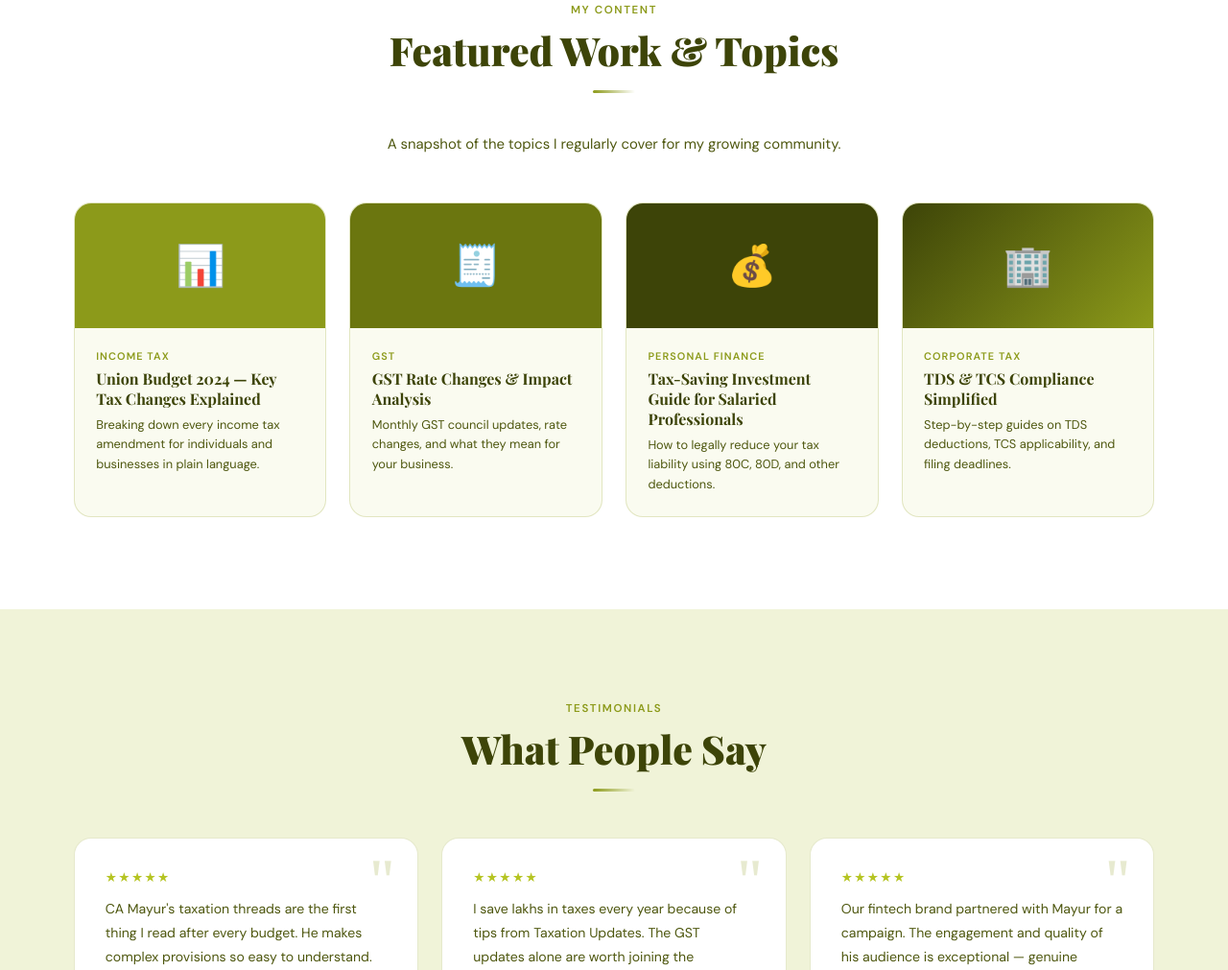
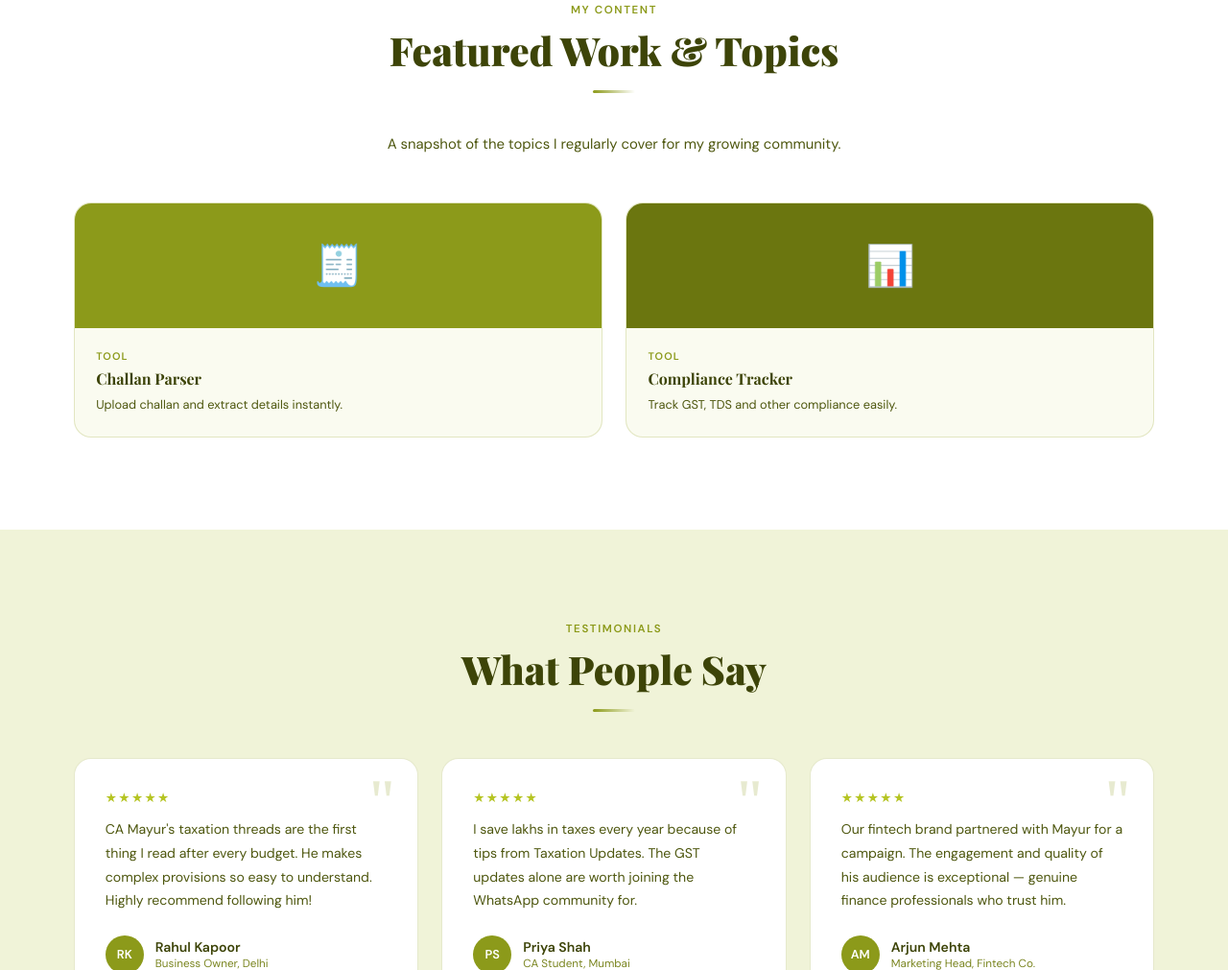
Before and after one commit to mayursondagar0893-spec/website, a plain HTML site: page index.html in a window 1280 px wide. Shown: the part 2527-3538 px from the top of the page at 96% size. Drawn offline with nearby package versions, Linux system fonts and the light colour scheme.

Commit message:
index.html

```diff
--- a/index.html
+++ b/index.html
@@ -387,11 +387,26 @@
     <p class="section-sub" style="margin:0 auto;">A snapshot of the topics I regularly cover for my growing community.</p>
   </div>
   <div class="portfolio-grid">
-    <div class="portfolio-card reveal"><div class="p-thumb t1">📊</div><div class="p-body"><div class="p-tag">Income Tax</div><h3>Union Budget 2024 — Key Tax Changes Explained</h3><p>Breaking down every income tax amendment for individuals and businesses in plain language.</p></div></div>
-    <div class="portfolio-card reveal"><div class="p-thumb t2">🧾</div><div class="p-body"><div class="p-tag">GST</div><h3>GST Rate Changes &amp; Impact Analysis</h3><p>Monthly GST council updates, rate changes, and what they mean for your business.</p></div></div>
-    <div class="portfolio-card reveal"><div class="p-thumb t3">💰</div><div class="p-body"><div class="p-tag">Personal Finance</div><h3>Tax-Saving Investment Guide for Salaried Professionals</h3><p>How to legally reduce your tax liability using 80C, 80D, and other deductions.</p></div></div>
-    <div class="portfolio-card reveal"><div class="p-thumb t4">🏢</div><div class="p-body"><div class="p-tag">Corporate Tax</div><h3>TDS &amp; TCS Compliance Simplified</h3><p>Step-by-step guides on TDS deductions, TCS applicability, and filing deadlines.</p></div></div>
-  </div>
+
+  <a href="challan-parser.html" class="portfolio-card reveal" style="text-decoration:none;">
+    <div class="p-thumb t1">🧾</div>
+    <div class="p-body">
+      <div class="p-tag">Tool</div>
+      <h3>Challan Parser</h3>
+      <p>Upload challan and extract details instantly.</p>
+    </div>
+  </a>
+
+  <a href="compliance-tracker-v3-3.html" class="portfolio-card reveal" style="text-decoration:none;">
+    <div class="p-thumb t2">📊</div>
+    <div class="p-body">
+      <div class="p-tag">Tool</div>
+      <h3>Compliance Tracker</h3>
+      <p>Track GST, TDS and other compliance easily.</p>
+    </div>
+  </a>
+
+</div>
 </section>
 
 <section id="testimonials">
```
